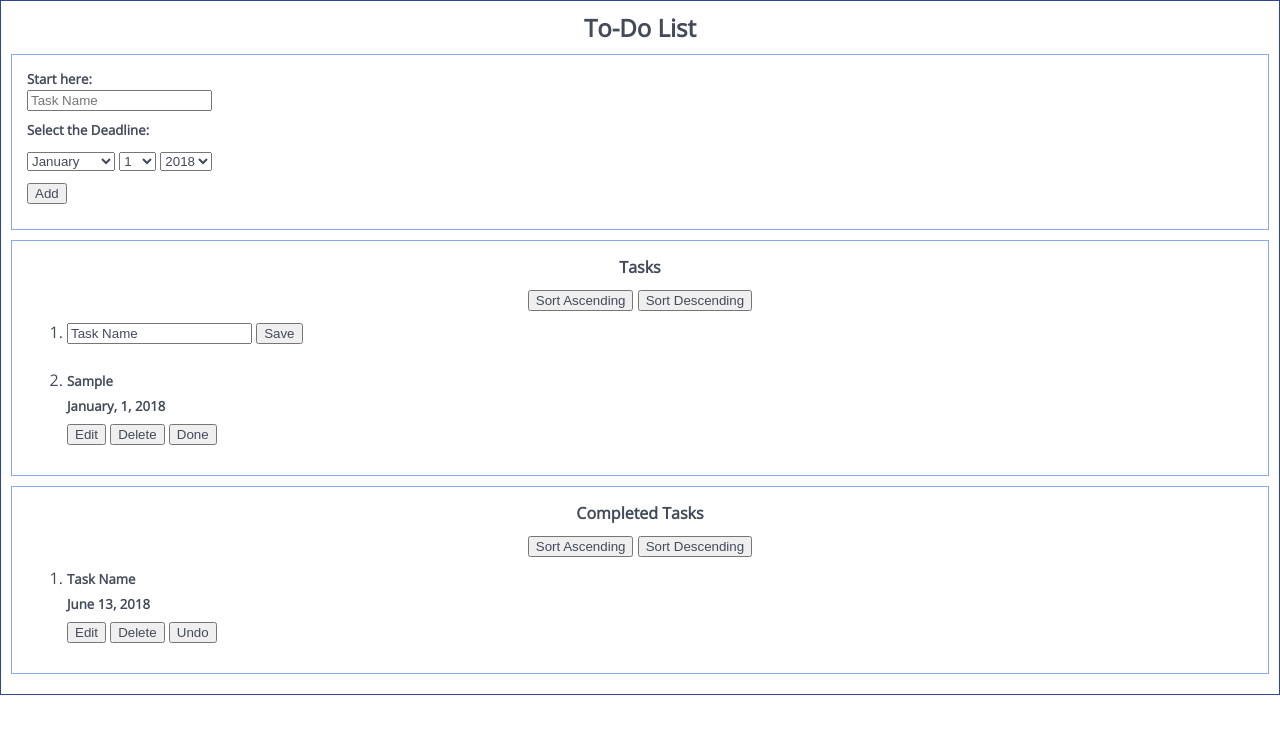
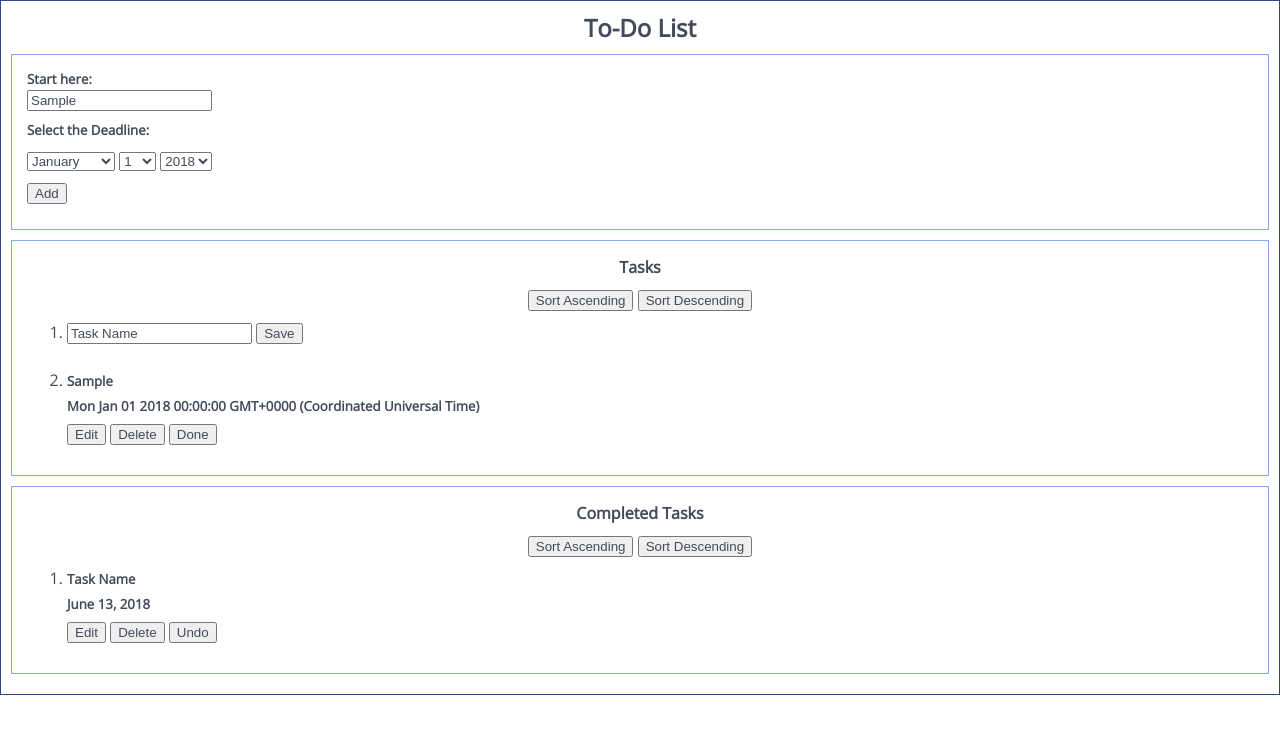
Before and after one commit to jiannejose/to-do-list-v.3, a plain HTML site: page index.html in a window 1280 px wide. Both pictures are taken after typing "Sample" into the empty fields and a click on the button "Add". Drawn offline with nearby package versions, Linux system fonts and the light colour scheme.

Commit message:
Rewriting JS (no guide) Init Commit

```diff
--- a/index.html
+++ b/index.html
@@ -94,7 +94,7 @@
                         <option value="12">December</option>
                     </select>
 
-                    <select name="day">
+                    <select name="days">
                         <option value="1">1</option>
                         <option value="2">2</option>
                         <option value="3">3</option>
@@ -128,7 +128,7 @@
                         <option value="31">31</option>
                     </select>
 
-                    <select name="year">
+                    <select name="years">
                         <option value="2018">2018</option>
                         <option value="2019">2019</option>
                         <option value="2020">2020</option>
--- a/main.js
+++ b/main.js
@@ -3,61 +3,30 @@ let allTasks = [];
 let incompleteTasks = document.getElementById('incompleteTasks');
 let completedTasks = document.getElementById('completedTasks');
 
-let submitForm = document.getElementById('addTask');
-let inputTask = document.getElementById('taskInput');
-let monthSelect = document.querySelector('[name="months"]');
-let daySelect = document.querySelector('[name="day"]');
-let yearSelect = document.querySelector('[name="year"]');
+let addTaskForm = document.getElementById('addTask');
 
-inputTask.focus();
+addTaskForm.addEventListener('submit', addTask);
 
-submitForm.addEventListener('submit', addTask);
+function addTask(event) {
+  event.preventDefault();
 
-function addTask(e) {
-  e.preventDefault();
+  let taskName = document.getElementById('taskInput').value;
 
-  let taskName = inputTask.value;
-  let month = monthSelect[monthSelect.selectedIndex].value;
-  let day = daySelect[daySelect.selectedIndex].value;
-  let year = yearSelect[yearSelect.selectedIndex].value;
+  let monthSelect = document.querySelector('[name="months"]');
+  let daySelect = document.querySelector('[name="days"]');
+  let yearSelect = document.querySelector('[name="years"]');
 
-  let index = allTasks.length;
+  let month = monthSelect[monthSelect.selectedIndex].innerHTML;
+  let day = daySelect[daySelect.selectedIndex].innerHTML;
+  let year = yearSelect[yearSelect.selectedIndex].innerHTML;
 
-  allTasks.push({
-    'id': index,
-    'name': taskName,
-    'due_date': new Date(`${year}-${month}-${day}`),
-    'is_completed': false,
-  });
-
-  inputTask.value = '';
-  incompleteTasksTemplate(allTasks[index]);
-
-  rebindButtons();
-}
-
-function formatDate(date) {
-  var monthNames = [
-    "January", "February", "March",
-    "April", "May", "June", "July",
-    "August", "September", "October",
-    "November", "December"
-  ];
-
-  let day = date.getDate();
-  let monthIndex = date.getMonth();
-  let year = date.getFullYear();
-
-  return `${monthNames[monthIndex]}, ${day}, ${year}`;
-}
-
-function incompleteTasksTemplate(task) {
+  let taskDeadline = new Date(`${month} ${day}, ${year}`);
 
   incompleteTasks.innerHTML += `
     <li>
-        <h5>${task.name}</h5>
+        <h5>${taskName}</h5>
 
-        <h5>${formatDate(task.due_date)}</h5>
+        <h5>${taskDeadline}</h5>
 
         <div class="actions">
             <button type="submit" class="edit">Edit</button>
@@ -65,41 +34,152 @@ function incompleteTasksTemplate(task) {
             <button type="submit" class="done">Done</button>
         </div>
     </li>
+
   `;
 }
 
-function rebindButtons() {
-  deletingTask();
-}
 
-function deletingTask() {
-  let grandparentElement = this.parentElement.parentElement;
 
-  console.log(grandparentElement);
-}
 
-// function rebindButtons(element) {
-//   let deleteButton = element.querySelector('.delete');
 
-//   deleteButton.addEventListener('click', deleteTask);
+
+
+
+
+
+
+
+
+
+
+
+
+
+
+
+
+
+
+
+
+
+
+
+
+
+
+
+
+
+
+
+
+
+
+
+
+// let allTasks = [];
+
+// let incompleteTasks = document.getElementById('incompleteTasks');
+// let completedTasks = document.getElementById('completedTasks');
+
+// let submitForm = document.getElementById('addTask');
+// let inputTask = document.getElementById('taskInput');
+// let monthSelect = document.querySelector('[name="months"]');
+// let daySelect = document.querySelector('[name="day"]');
+// let yearSelect = document.querySelector('[name="year"]');
+
+// inputTask.focus();
+
+// submitForm.addEventListener('submit', addTask);
+
+// function addTask(e) {
+//   e.preventDefault();
+
+//   let taskName = inputTask.value;
+//   let month = monthSelect[monthSelect.selectedIndex].value;
+//   let day = daySelect[daySelect.selectedIndex].value;
+//   let year = yearSelect[yearSelect.selectedIndex].value;
+
+//   let index = allTasks.length;
+
+//   allTasks.push({
+//     'id': index,
+//     'name': taskName,
+//     'due_date': new Date(`${year}-${month}-${day}`),
+//     'is_completed': false,
+//   });
+
+//   inputTask.value = '';
+//   incompleteTasksTemplate(allTasks[index]);
+
+//   rebindButtons();
 // }
 
-// function deleteTask() {
-//   let grandParent = this.parentElement.parentElement;
-//   let index = grandParent.getAttribute('data-index');
+// function formatDate(date) {
+//   var monthNames = [
+//     "January", "February", "March",
+//     "April", "May", "June", "July",
+//     "August", "September", "October",
+//     "November", "December"
+//   ];
 
-//   console.log(grandParent);
-//   allTasks.pop(index);
+//   let day = date.getDate();
+//   let monthIndex = date.getMonth();
+//   let year = date.getFullYear();
 
-//   grandParent.remove();
+//   return `${monthNames[monthIndex]}, ${day}, ${year}`;
 // }
 
-//function renderIncompleteTask(task) {
-//   let newElement = document.createElement('li');
+// function incompleteTasksTemplate(task) {
 
-//   newElement.classList.add('js-task-item');
-//   newElement.setAttribute('data-index', task.id);
+//   incompleteTasks.innerHTML += `
+//     <li>
+//         <h5>${task.name}</h5>
 
-//   newElement.innerHTML = incompleteTasksTemplate(task);
-//   incompleteTasks.appendChild(newElement);
+//         <h5>${formatDate(task.due_date)}</h5>
+
+//         <div class="actions">
+//             <button type="submit" class="edit">Edit</button>
+//             <button type="submit" class="delete">Delete</button>
+//             <button type="submit" class="done">Done</button>
+//         </div>
+//     </li>
+//   `;
 // }
+
+// function rebindButtons() {
+//   deletingTask();
+// }
+
+// function deletingTask() {
+//   let grandparentElement = this.parentElement.parentElement;
+
+//   console.log(grandparentElement);
+// }
+
+// // function rebindButtons(element) {
+// //   let deleteButton = element.querySelector('.delete');
+
+// //   deleteButton.addEventListener('click', deleteTask);
+// // }
+
+// // function deleteTask() {
+// //   let grandParent = this.parentElement.parentElement;
+// //   let index = grandParent.getAttribute('data-index');
+
+// //   console.log(grandParent);
+// //   allTasks.pop(index);
+
+// //   grandParent.remove();
+// // }
+
+// //function renderIncompleteTask(task) {
+// //   let newElement = document.createElement('li');
+
+// //   newElement.classList.add('js-task-item');
+// //   newElement.setAttribute('data-index', task.id);
+
+// //   newElement.innerHTML = incompleteTasksTemplate(task);
+// //   incompleteTasks.appendChild(newElement);
+// // }
```
